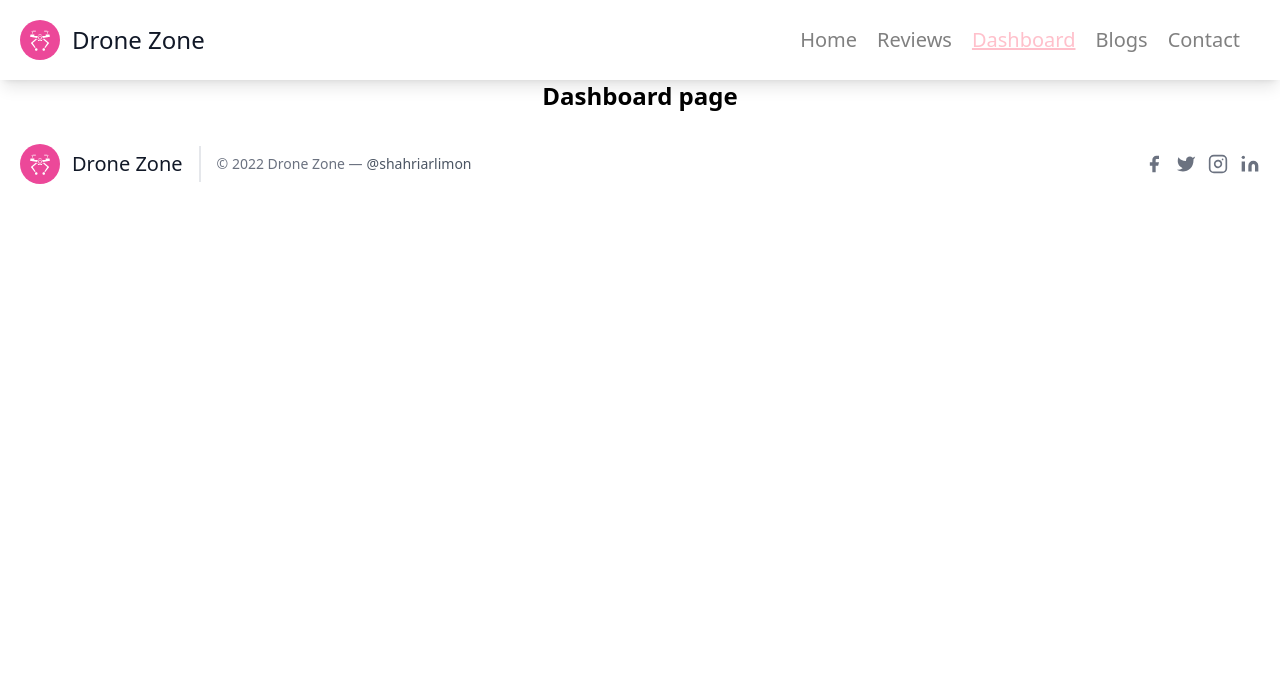
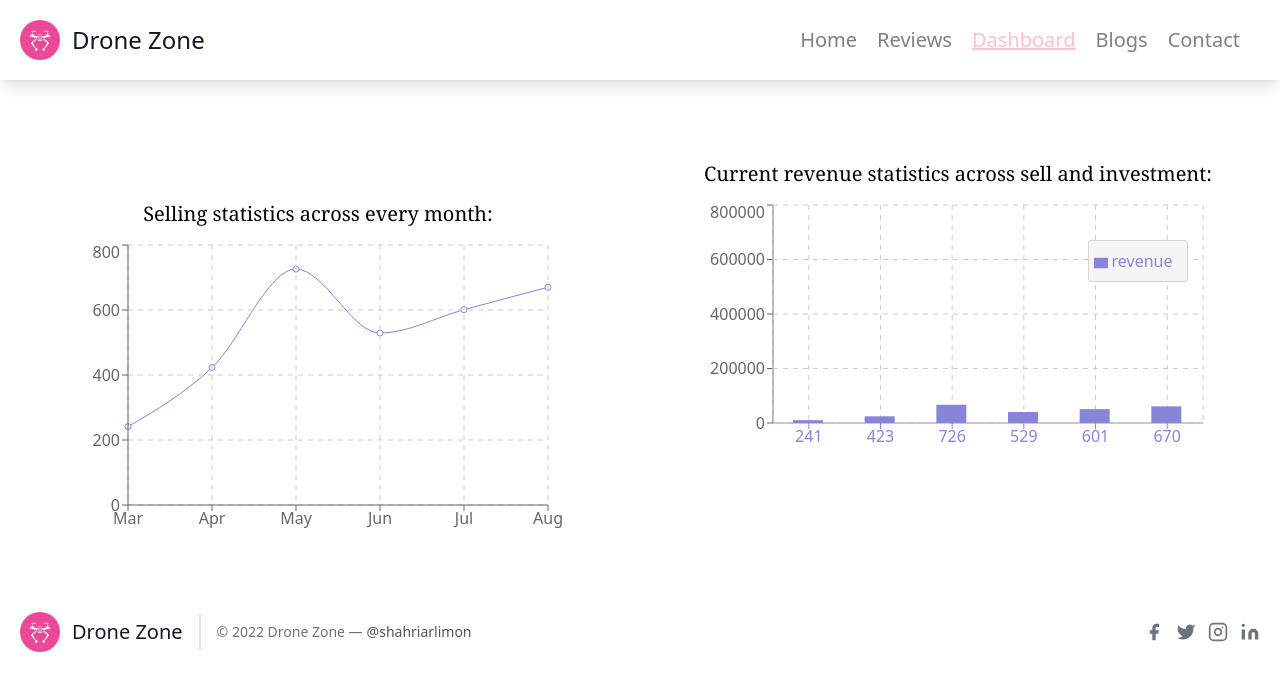
Before and after one commit to shahriarlimon/drone-zone, a React (Create React App) app: page /dashboard in a window 1280 px wide. Shown: the top 690 px of the page. Built offline with nearby package versions, Linux system fonts and the light colour scheme.

Commit message:
added 404 not found page and edited chart

```diff
--- a/package.json
+++ b/package.json
@@ -11,6 +11,8 @@
     "react-icons": "^4.3.1",
     "react-router-dom": "^6.3.0",
     "react-scripts": "5.0.0",
+    "rechart": "^0.0.1",
+    "recharts": "^2.1.9",
     "web-vitals": "^2.1.4"
   },
   "scripts": {
--- /dev/null
+++ b/public/data.json
@@ -0,0 +1,38 @@
+[
+    {
+        "month": "Mar",
+        "investment": 100000,
+        "sell": 241,
+        "revenue": 10401
+    },
+    {
+        "month": "Apr",
+        "investment": 200000,
+        "sell": 423,
+        "revenue": 24500
+    },
+    {
+        "month": "May",
+        "investment": 500000,
+        "sell": 726,
+        "revenue": 67010
+    },
+    {
+        "month": "Jun",
+        "investment": 500000,
+        "sell": 529,
+        "revenue": 40405
+    },
+    {
+        "month": "Jul",
+        "investment": 600000,
+        "sell": 601,
+        "revenue": 50900
+    },
+    {
+        "month": "Aug",
+        "investment": 700000,
+        "sell": 670,
+        "revenue": 61000
+    }
+]
--- a/src/Components/DashBoard/DashBoard.js
+++ b/src/Components/DashBoard/DashBoard.js
@@ -1,10 +1,39 @@
-import React from 'react';
+import React, { useEffect, useState } from 'react';
+import { BarChart, Bar, XAxis, YAxis, Tooltip, Legend } from 'recharts';
+import { LineChart, Line ,CartesianGrid} from 'recharts';
 
 const DashBoard = () => {
+    const [Data ,setData] = useState([])
+    useEffect(()=>{
+        fetch('data.json')
+        .then(res=>res.json())
+        .then(data=>setData(data))
+    },[Data])
     return (
-        <div>
-            <h1 className='text-2xl font-bold text-center'>Dashboard page</h1>
+    <div className='flex flex-col md:flex-row md:justify-around items-center'>
+        <div className='flex flex-col justify-center items-center mt-20'>
+        <h1 className='text-xl font-serif mb-3'>Selling statistics across every month:</h1>
+            <LineChart  width={500} height={300} data={Data} margin={{ top: 5, right: 20, bottom: 5, left: 0 }}>
+                <Line type="monotone" dataKey="sell" stroke="#8884d8" />
+                <CartesianGrid stroke="#ccc" strokeDasharray="5 5" />
+                <XAxis dataKey="month" />
+                <YAxis />
+                <Tooltip />
+            </LineChart>
         </div>
+        <div className='flex flex-col justify-center items-center my-20'>
+            <h1 className='text-xl font-serif mb-3'>Current revenue statistics across sell and investment:</h1>
+        <BarChart width={500} height={300} data={Data}>
+            <XAxis dataKey="sell" stroke="#8884d8" />
+            <YAxis dataKey="investment" />
+            <Tooltip wrapperStyle={{ width: 100, backgroundColor: '#ccc' }} />
+            <Legend width={100} wrapperStyle={{ top: 40, right: 20, backgroundColor: '#f5f5f5', border: '1px solid #d5d5d5', borderRadius: 3, lineHeight: '40px' }} />
+            <CartesianGrid stroke="#ccc" strokeDasharray="5 5" />
+            <Bar dataKey="revenue" fill="#8884d8" barSize={30} />
+        </BarChart>
+        </div>
+
+     </div>
     );
 };
 
--- a/src/Components/Home/Home.js
+++ b/src/Components/Home/Home.js
@@ -27,10 +27,10 @@ const Home = () => {
       <hr />
       <section className='text-gray-600 body-font'>
           <div className='container px-5 py-24 mx-auto flex flex-col items-center'>
-              <h1 className='text-2xl text-center font-bold mb-12'>Customer review : ({products.length})</h1>
+              <h1 className='text-2xl text-center font-bold mb-12'>Customer review : ({products.slice(0,3).length})</h1>
               <div className='flex flex-wrap -m-4'>
                   {
-                      products.map(product=><Product key={product.id} product = {product} />)
+                      products.slice(0,3).map(product=><Product key={product.id} product = {product} />)
                   }
               </div>
               <button onClick={()=>navigate('/reviews')} className="inline-flex text-white bg-pink-500 border-0 py-2 px-6 focus:outline-none hover:bg-pink-600 rounded text-lg mt-10">View All Reviews</button>
--- a/src/Components/NotFound/NotFound.js
+++ b/src/Components/NotFound/NotFound.js
@@ -1,10 +1,40 @@
 import React from 'react';
+import { Link } from 'react-router-dom';
 
 const NotFound = () => {
     return (
-        <div>
-            <h1 className='text-2xl text-center'>This is not found page</h1>
-        </div>
+        <div className="flex items-center justify-center w-screen h-screen">
+  <div className="px-4 lg:py-12">
+    <div className="lg:gap-4 lg:flex">
+      <div
+        className="flex flex-col items-center justify-center md:py-24 lg:py-32"
+      >
+        <h1 className="font-bold text-blue-600 text-9xl">404</h1>
+        <p
+          className="mb-2 text-2xl font-bold text-center text-gray-800 md:text-3xl"
+        >
+          <span className="text-red-500">Oops!</span> Page not found
+        </p>
+        <p className="mb-8 text-center text-gray-500 md:text-lg">
+          The page you’re looking for doesn’t exist.
+        </p>
+        <Link
+          to="/"
+          className="px-6 py-2 text-sm font-semibold text-blue-800 bg-blue-100"
+          >Go home</Link
+        >
+      </div>
+      <div className="mt-4">
+        <img
+          src="https://cdn.pixabay.com/photo/2016/11/22/23/13/black-dog-1851106__340.jpg"
+          alt="img"
+          className="object-cover w-full h-full"
+        />
+      </div>
+    </div>
+  </div>
+</div>
+
     );
 };
 
```
Also changed, not shown: 1 other file (tests, documents, lock files or other folders).
